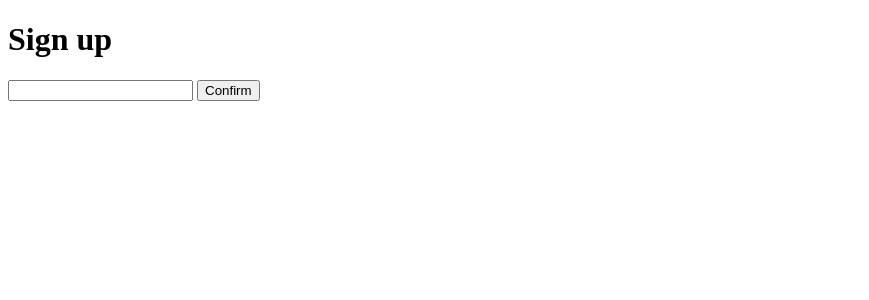
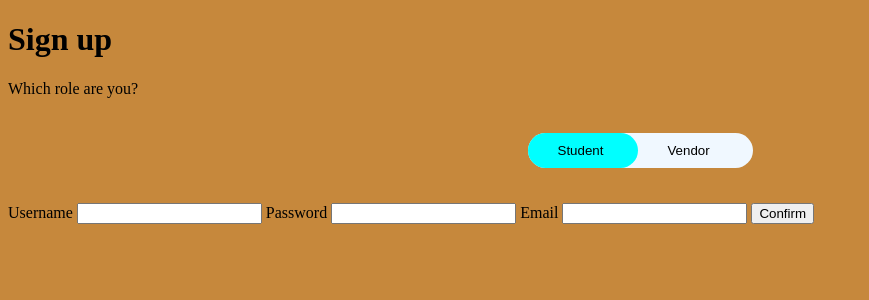
Before and after one commit to jksky78/DishScope-Group06, a Flask app: page /register in a window 1280 px wide. Shown: the top 300 px of the page, without its empty margins (0-869 px from the left). Run offline with Flask 3, Linux system fonts and the light colour scheme.

Commit message:
added button that switch between roles with new javascript file

```diff
--- a/static/css/style.css
+++ b/static/css/style.css
@@ -0,0 +1,34 @@
+body {
+    background-color: rgb(198, 136, 60);
+}
+
+.toggle_box {
+    width: 225px;
+    margin: 35px auto;
+    position: relative;
+    border-radius: 30px; /* For button shape */
+    background-color: aliceblue;
+
+}
+
+.toggle_button {
+    padding: 10px 30px; /* Text box size */
+    cursor: pointer;
+    border: 0;
+    position: relative;
+    text-align: center;
+    outline: none;
+    background: transparent;
+    text-align: center;
+}
+
+#button {
+    left: 0;
+    top: 0;
+    position: absolute;
+    width: 110px;
+    height: 100%;
+    background-color: aqua;
+    border-radius: 30px; /* For button shape */
+    transition: 1s;
+}
--- /dev/null
+++ b/static/javascript/index.js
@@ -0,0 +1,9 @@
+var button= document.getElementById('button')
+
+function Vendor() {
+    button.style.left = '115px'
+}
+
+function Student() {
+    button.style.left = '0px'
+}
--- a/templates/register.html
+++ b/templates/register.html
@@ -4,16 +4,38 @@
     <meta charset="UTF-8">
     <meta name="viewport" content="width=device-width, initial-scale=1.0">
     <title>Document</title>
+    <link rel="stylesheet" href="../static/css/style.css">
 </head>
 <body>
     <div>
         <h1>Sign up</h1>
     </div>
     <form method="POST" action="/register">
-        <input type="text" name ="name">
+        <label class="role">
+            Which role are you?
+        </label>
+        <div class="toggle_box">
+            <div class="button_box">
+                <div id="button"></div>
+                <button type="button" class="toggle_button" onclick="Vendor()">Student</button>
+                <button type="button" class="toggle_button" onclick="Student()">Vendor</button>
+            </div>
+        </div>
+        <label>
+            Username
+            <input type="text" name ="name">
+        </label>
+        <label>
+            Password
+            <input type="password" name="pass">
+        </label>
+        <label>
+            Email
+            <input type="email" name="email">
+        </label>
         <button type="submit">Confirm</button>
 
     </form>
-
+    <script src="../static/javascript/index.js"></script>
 </body>
 </html>
```
